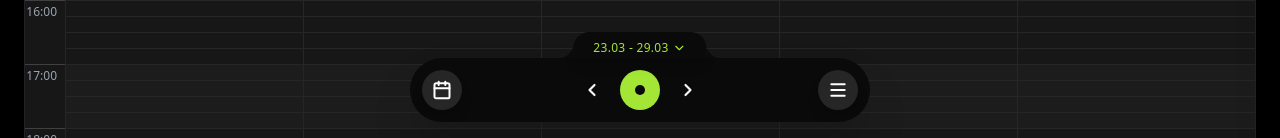
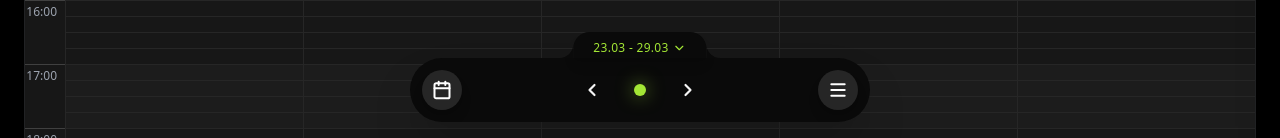
Before and after one commit to CeDwukropek/wieikschedule, a React (Create React App) app: page / in a window 1280 px wide. Shown: the part 662-800 px from the top of the page. Built offline with nearby package versions, Linux system fonts and the light colour scheme.

Commit message:
Update FloatingMenu.js

```diff
--- a/src/Menu/FloatingMenu.js
+++ b/src/Menu/FloatingMenu.js
@@ -413,15 +413,13 @@ export default function FloatingMenu({
                         ? "Aktualny okres"
                         : "Przejdź do bieżącego okresu"
                     }
-                    className={`flex h-10 w-10 items-center justify-center rounded-full transition active:scale-95 ${
-                      isCurrent
-                        ? "bg-lime-400 text-neutral-950"
-                        : "bg-neutral-800 text-neutral-100 hover:bg-neutral-700"
-                    }`}
+                    className="flex h-10 w-10 items-center justify-center rounded-full transition hover:bg-neutral-800 active:scale-95"
                   >
                     <span
-                      className={`block h-2.5 w-2.5 rounded-full ${
-                        isCurrent ? "bg-neutral-950" : "bg-neutral-200"
+                      className={`h-3 w-3 rounded-full ${
+                        isCurrent
+                          ? "bg-lime-400 shadow-[0_0_18px_rgba(163,230,53,0.6)]"
+                          : "bg-neutral-500"
                       }`}
                     />
                   </button>
```
